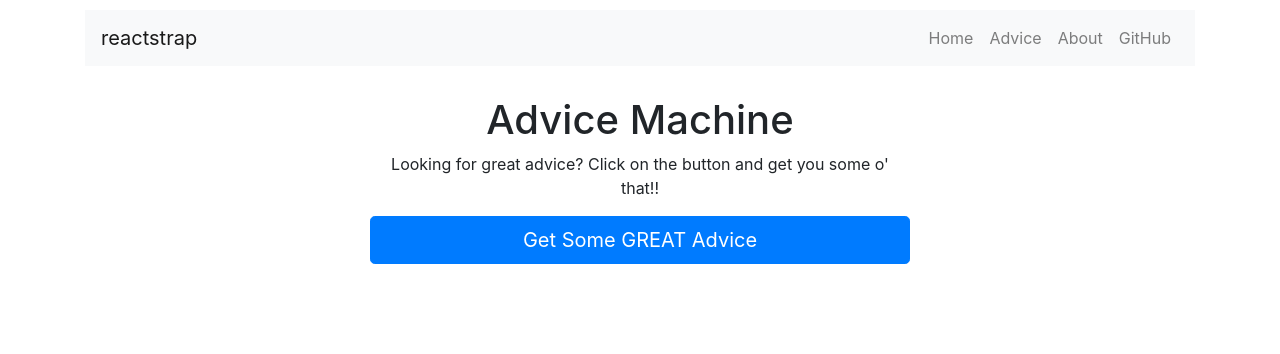
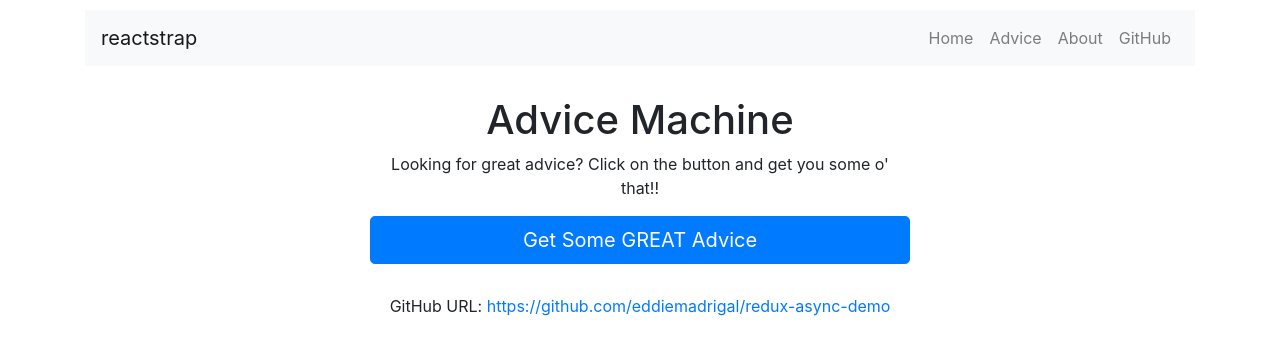
Before and after one commit to eddiemadrigal/redux-async-demo, a React (Create React App) app: page /advice in a window 1280 px wide. Shown: the top 354 px of the page. Built offline with nearby package versions, Linux system fonts and the light colour scheme.

Commit message:
GitHub link added

```diff
--- a/src/components/Advice.js
+++ b/src/components/Advice.js
@@ -41,6 +41,7 @@ const Advice = props => {
                                 Get Some GREAT Advice
                         </Button>
 
+                        <p className="github">GitHub URL: <a href="https://github.com/eddiemadrigal/redux-async-demo" target="_blank" rel="noopener noreferrer">https://github.com/eddiemadrigal/redux-async-demo</a></p>
 
                     </Col>
                 </Row>
--- a/src/index.css
+++ b/src/index.css
@@ -18,3 +18,7 @@ h1, h4, p {
 .loader {
   text-align: center;
 }
+
+.github {
+  margin-top: 30px;
+}
```
